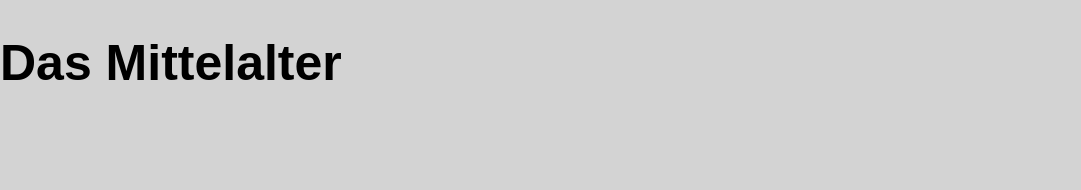
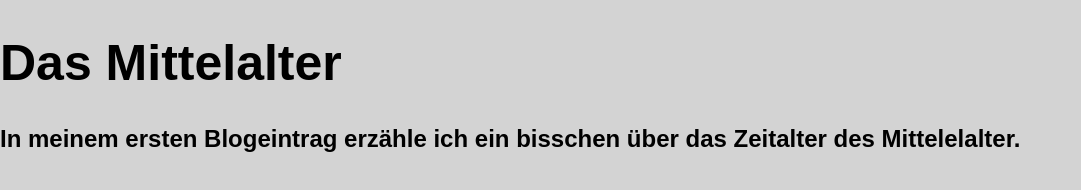
Before and after one commit to gymmu/blogeintrag-rubennussbaumer, a plain HTML site: page index.html in a window 1280 px wide. Shown: the whole page, without its empty margins (0-1081 px from the left). Drawn offline with Linux system fonts and the light colour scheme.

Commit message:
Untertitel/Beschreibung des Blogs geschrieben

```diff
--- a/index.html
+++ b/index.html
@@ -13,10 +13,14 @@
 
 <body>
 
-  <h1>Das Mittelalter</h1>
+  <h1>
+   Das Mittelalter
+  </h1>
   <main>
     <section>
-
+    <h2>
+      In meinem ersten Blogeintrag erzähle ich ein bisschen über das Zeitalter des Mittelelalter.
+    </h2>
     </section>
   </main>
 
```
